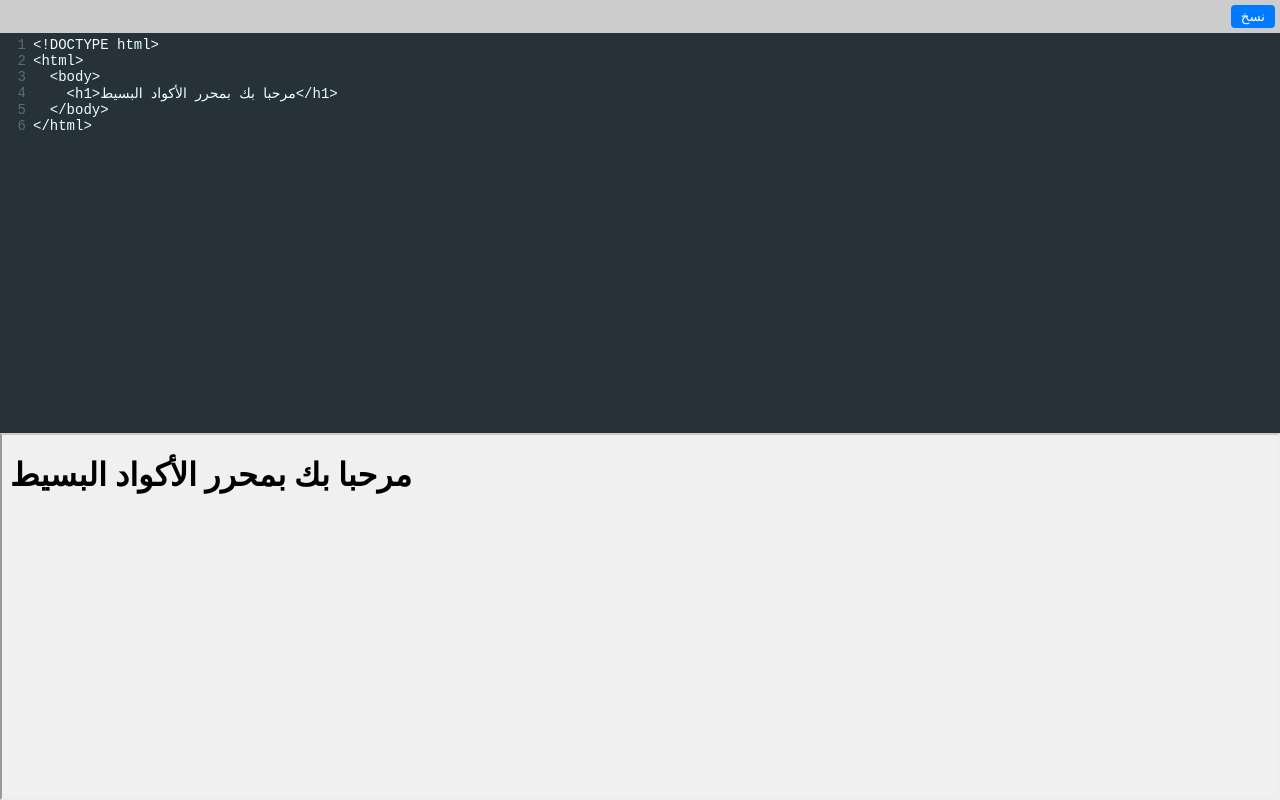
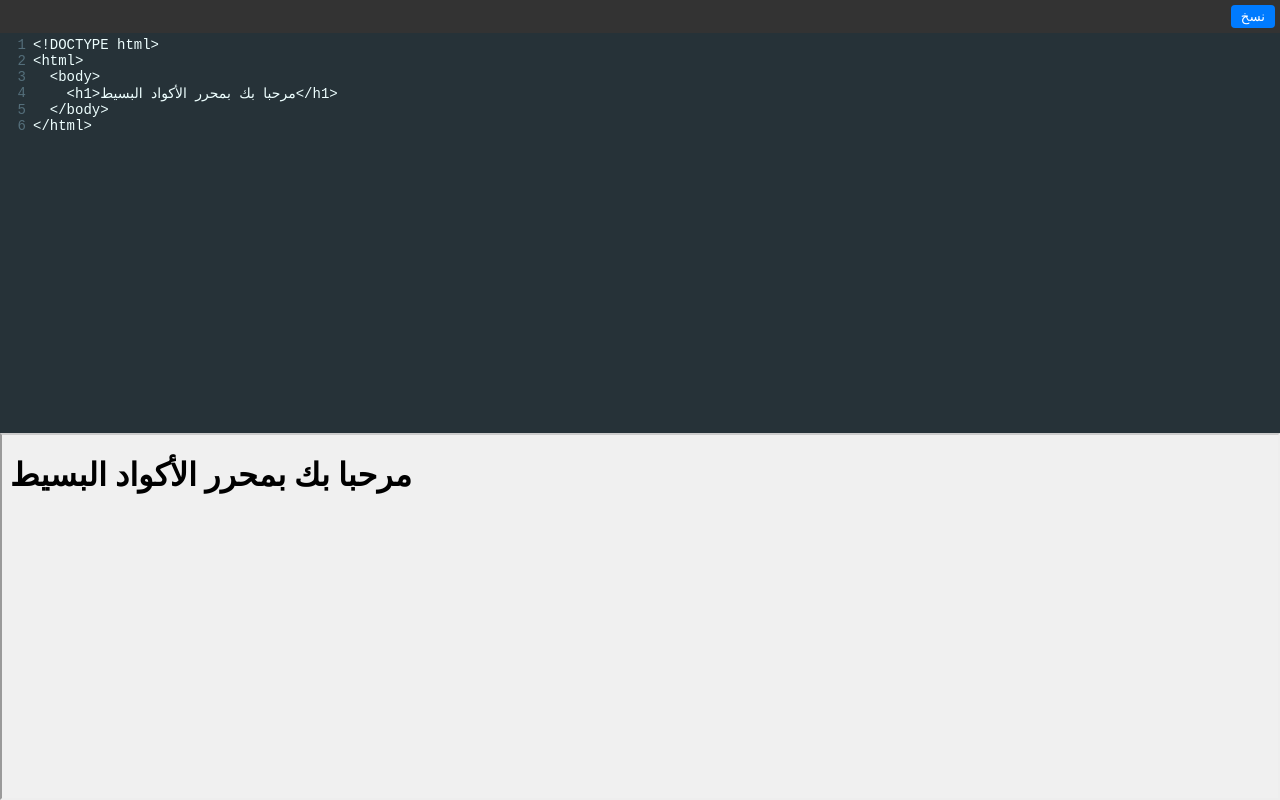
Before and after one commit to abdprince/Code-editor-classic, a plain HTML site: page index.html in a window 1280 px wide. Drawn offline with nearby package versions, Linux system fonts and the light colour scheme.

Commit message:
Update toolbar styles for better contrast

```diff
--- a/style.css
+++ b/style.css
@@ -11,8 +11,8 @@ body {
 }
 
 .toolbar {
-  background: #ccc;
-  color: #fff;
+  background: #333;
+  color: #ccc;
   padding: 5px;
   text-align: right;
 }
```
